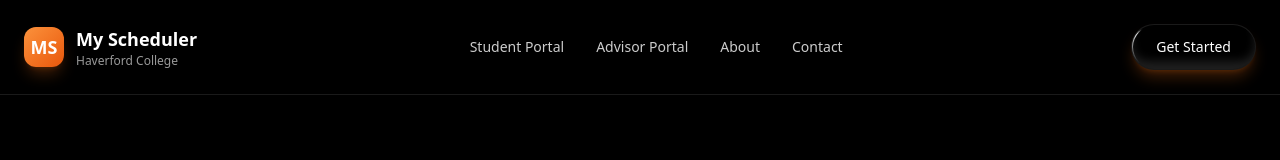
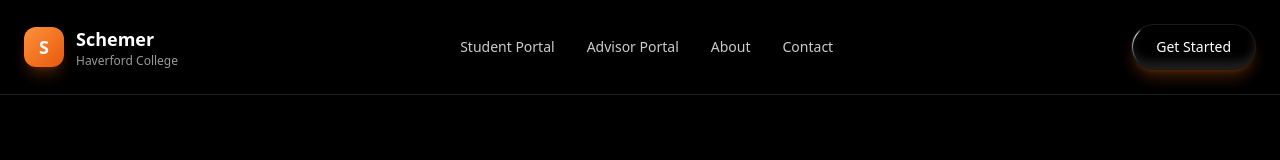
Before and after one commit to Maxlovinger/Code-Rod, a Next.js app: page / in a window 1280 px wide. Shown: the top 160 px of the page. Built offline with nearby package versions, Linux system fonts and the light colour scheme.

Commit message:
Name Change - Schemer

```diff
--- a/app/page.tsx
+++ b/app/page.tsx
@@ -195,10 +195,10 @@ export default function HomePage() {
       <header className="relative z-10 flex items-center justify-between px-6 py-6 backdrop-blur-sm bg-black/20 border-b border-white/10">
         <div className="flex items-center space-x-3">
           <div className="w-10 h-10 bg-gradient-to-br from-orange-400 to-orange-600 rounded-xl flex items-center justify-center text-white font-bold text-lg shadow-lg shadow-orange-500/25">
-            MS
+            S
           </div>
           <div className="hidden sm:block">
-            <h1 className="text-white font-semibold text-lg">My Scheduler</h1>
+            <h1 className="text-white font-semibold text-lg">Schemer</h1>
             <p className="text-white/60 text-xs">Haverford College</p>
           </div>
         </div>
--- a/package.json
+++ b/package.json
@@ -1,5 +1,5 @@
 {
-  "name": "my-scheduler",
+  "name": "schemer",
   "version": "0.1.0",
   "private": true,
   "scripts": {
```
